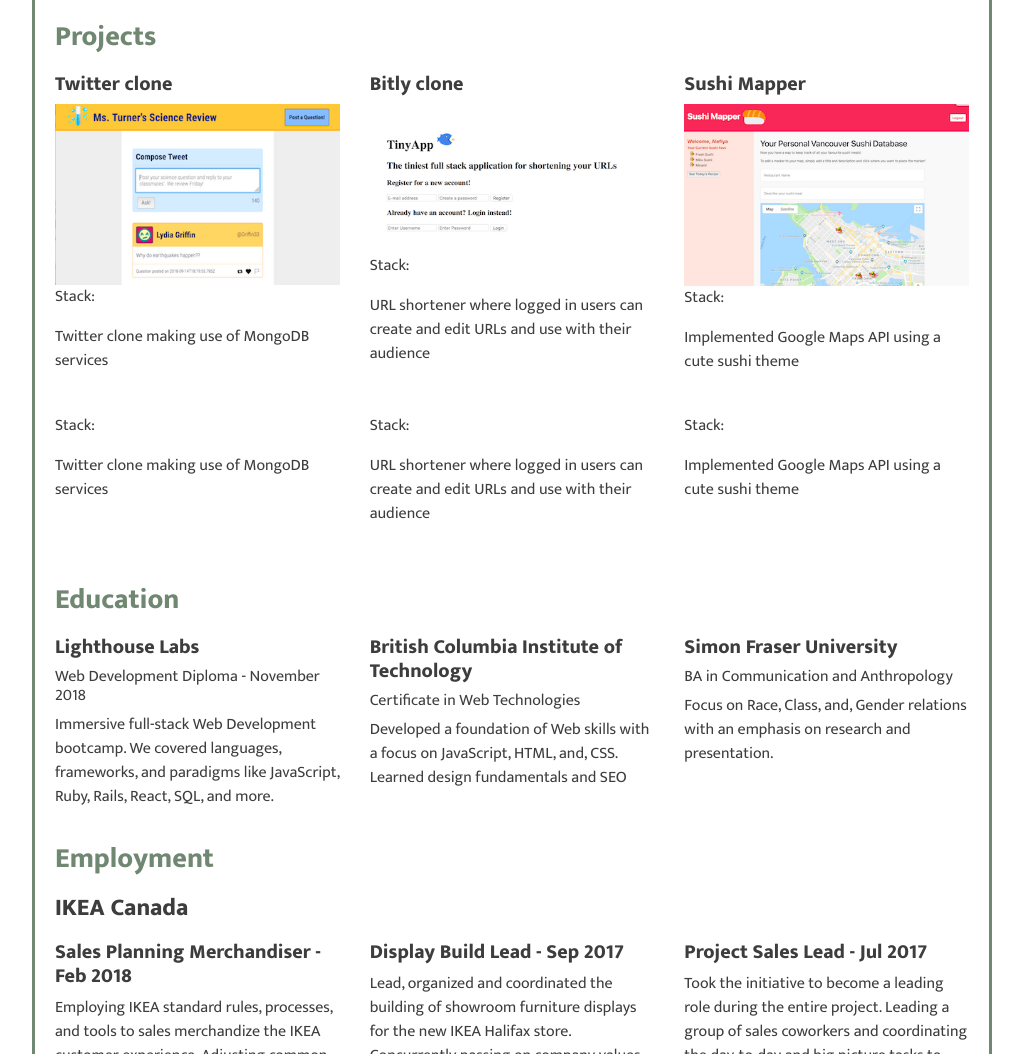
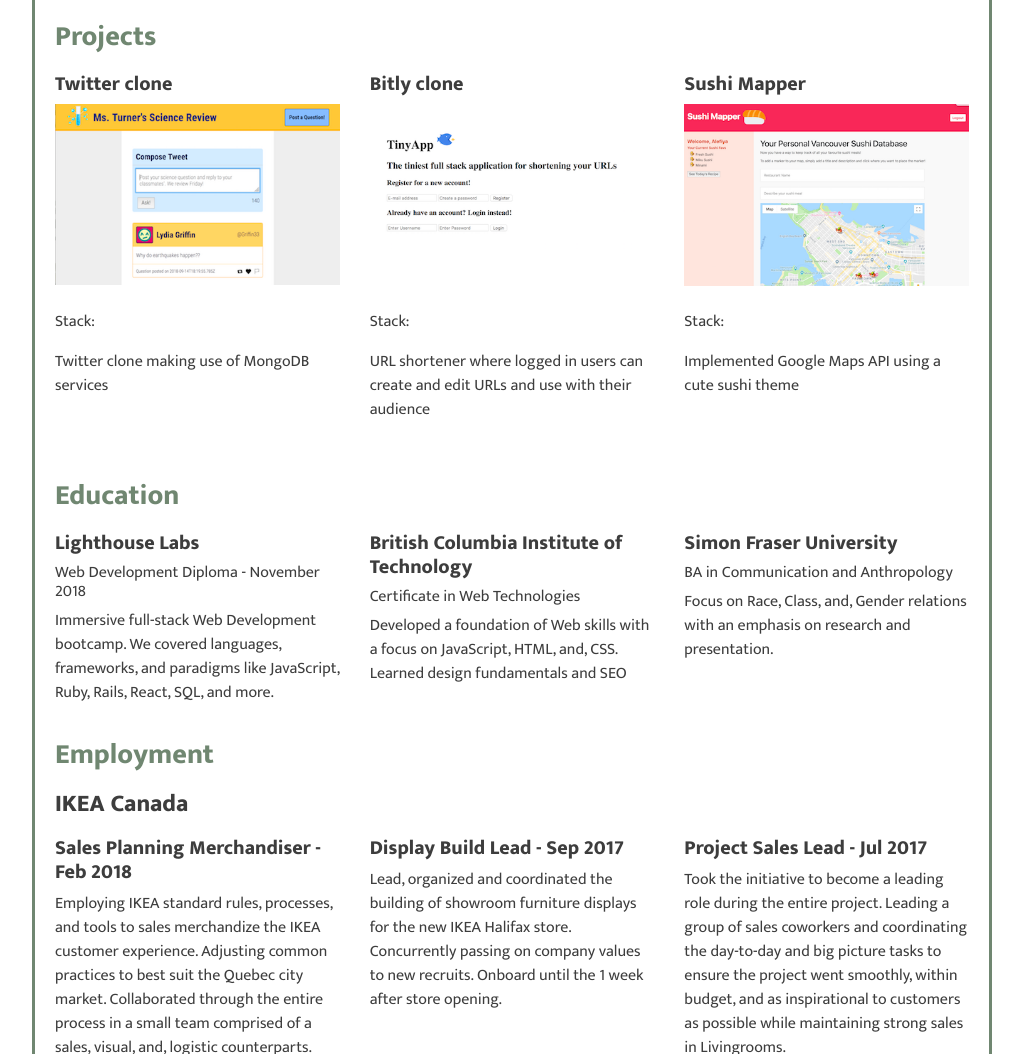
Before and after one commit to alefiyaV/alefiyaV.github.io, a website: page index.html in a window 1280 px wide. Shown: the part 989-2043 px from the top of the page, without its empty margins (128-1151 px from the left). Drawn offline with nearby package versions, Linux system fonts and the light colour scheme.

Commit message:
removed repeated info

```diff
--- a/index.html
+++ b/index.html
@@ -71,23 +71,18 @@
       <div class="col-xs-12 col-sm-4">
           <h5>Twitter clone</h5>
         <img src="images/tweeter.png" class="img-fluid">
-        <p>Stack: </p>
-        <p>Twitter clone making use of MongoDB services</p>
+
       </div>
 
       <div class="col-xs-12 col-sm-4">
         <h5>Bitly clone</h5>
         <img src="images/tinyapp.png" class="img-fluid">
-        <p>Stack: </p>
-        <p>URL shortener where logged in users can create and edit URLs and use with their audience</p>
-      </div>
+</div>
 
       <div class="col-xs-12 col-sm-4 clearfix">
           <h5>Sushi Mapper</h5>
         <img src="images/mapper.png" class="img-fluid">
-        <p>Stack: </p>
-        <p>Implemented Google Maps API using a cute sushi theme</p>
-      </div>
+</div>
     </div><br>
 
 
```
